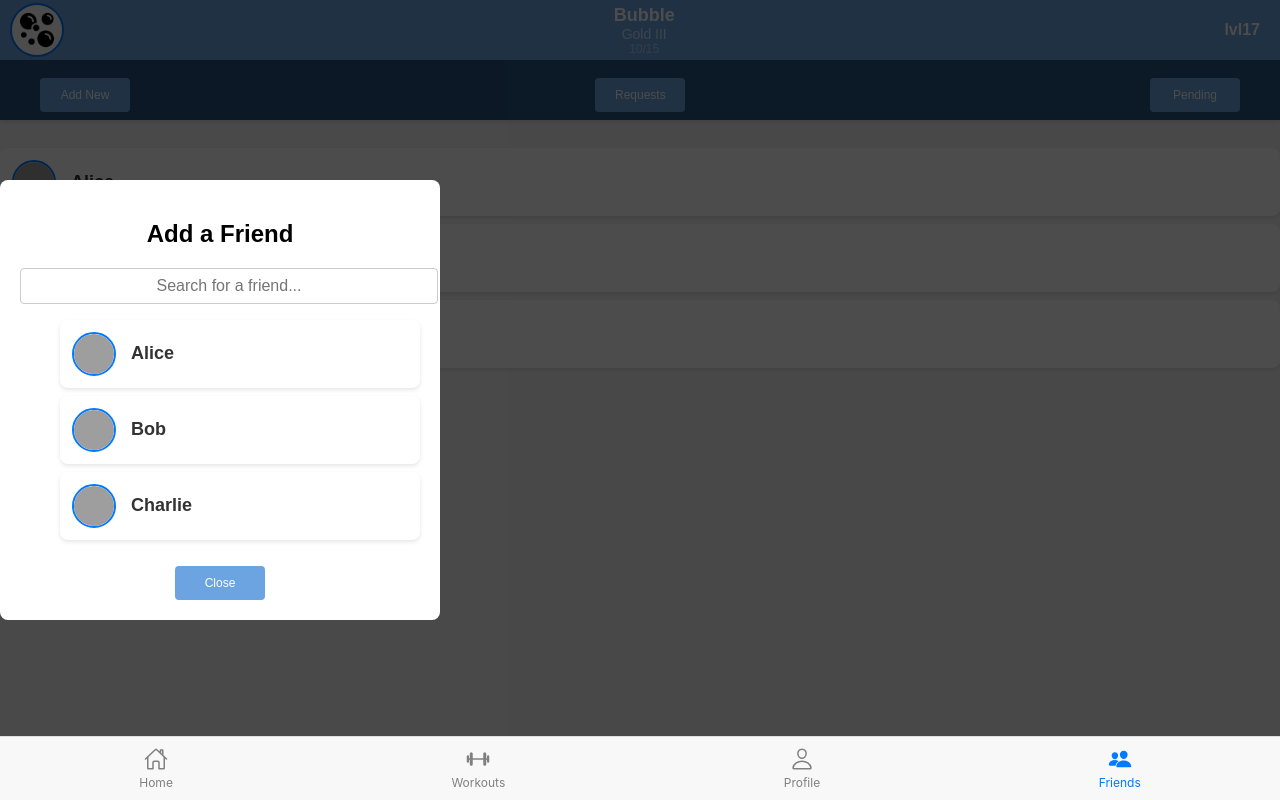
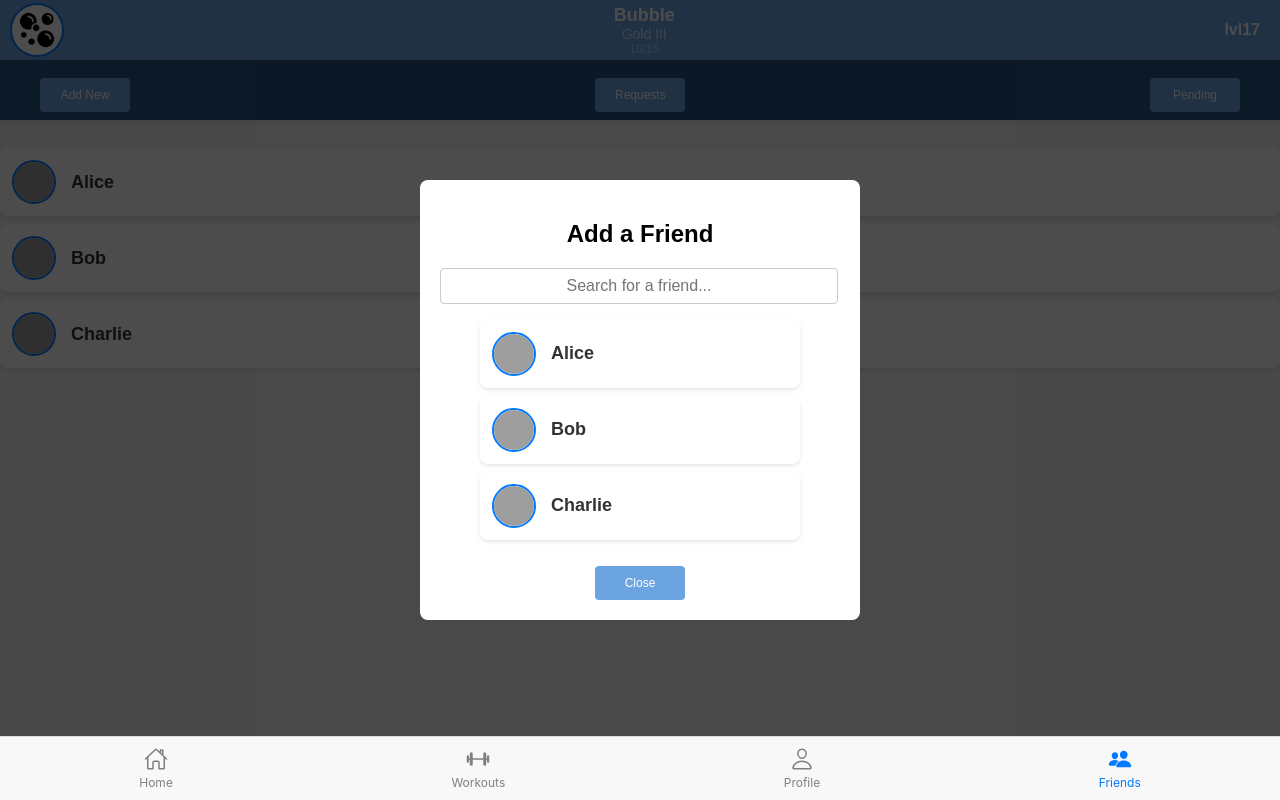
Before and after one commit to Aiden-Rodriguez/FitQuestPrototype, a React (Create React App) app in the folder fitquest/: page /friends in a window 1280 px wide. Both pictures are taken after a click on the button "Add New". Built offline with nearby package versions, Linux system fonts and the light colour scheme; grey boxes are pictures that could not be loaded.

Commit message:
small ui update

```diff
--- a/fitquest/src/FriendsPage.css
+++ b/fitquest/src/FriendsPage.css
@@ -120,6 +120,7 @@
     background: rgba(0, 0, 0, 0.7);
     display: flex;
     align-items: center;
+    justify-content: center;
   }
 
   .overlay-content {
@@ -129,7 +130,6 @@
     text-align: center;
     max-width: 400px;
     width: 100%;
-    align-items: center;
   }
 
   .overlay-avatar {
@@ -173,11 +173,11 @@
 }
 
 .search-bar {
-  width: 100%;
+  width: 95%;
   padding: 8px;
   border: 1px solid #ccc;
   border-radius: 4px;
-  margin: 10px 0;
+  margin: 0px 0;
   font-size: 16px;
   display: flex;
   text-align: center;
--- a/fitquest/src/FriendsPage.js
+++ b/fitquest/src/FriendsPage.js
@@ -116,7 +116,7 @@ export default function FriendsScreen() {
               value={searchTerm}
               onChange={(e) => setSearchTerm(e.target.value)}
             />
-            <ul className="search-results">
+            <ul className="search-results" style={{ marginRight: '40px' }}>
               {filteredUsers.length > 0 ? (
                 filteredUsers.map(user => (
                   <li key={user.id} className="friend-item">
```
